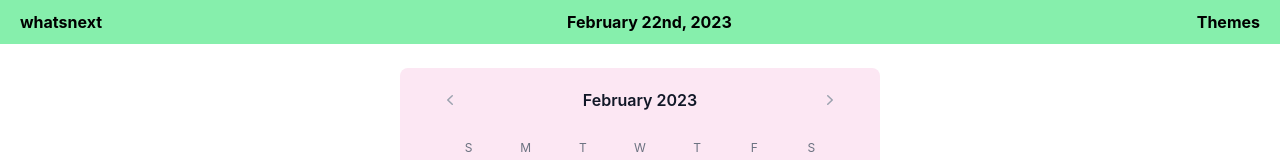
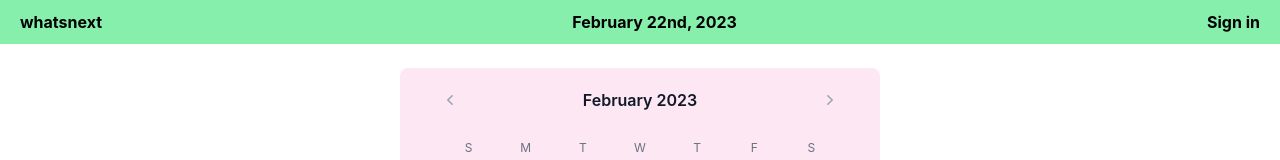
Before and after one commit to InnoLVKB/whatsnext, a Next.js app: page / in a window 1280 px wide. Shown: the top 160 px of the page. Built offline with nearby package versions, Linux system fonts and the light colour scheme; no server answers; the database is empty.

Commit message:
implemented oauth via next-auth

```diff
--- /dev/null
+++ b/app/AuthContext.tsx
@@ -0,0 +1,11 @@
+'use client';
+
+import { SessionProvider } from 'next-auth/react';
+
+export interface AuthContextProps {
+  children: React.ReactNode;
+}
+
+export default function AuthContext({ children }: AuthContextProps) {
+  return <SessionProvider>{children}</SessionProvider>;
+}
--- a/app/Header.tsx
+++ b/app/Header.tsx
@@ -2,15 +2,35 @@
 
 import { format } from 'date-fns';
 import { useContext } from 'react';
-import { ThemeContext } from '../app';
+// import { ThemeContext } from '../app';
+import { useSession, signIn, signOut } from 'next-auth/react';
 
 function Header() {
   // const { theme, toggleTheme } = useContext(ThemeContext);
+  const { data: session, status } = useSession();
+
   return (
     <div className='flex justify-between items-center w-screen px-5 bg-green-300 h-11'>
       <div className='font-bold'>whatsnext</div>
       <div className='font-bold'>{format(new Date(), 'MMMM do, yyyy')}</div>
-      <div className='font-bold'>Themes</div>
+      <div className='font-bold'>
+        {status === 'authenticated' && (
+          <>
+            <div className='font-bold'>{session?.user?.name}</div>
+            <button
+              className='font-bold'
+              onClick={() => signOut({ callbackUrl: '/' })}
+            >
+              Sign out
+            </button>
+          </>
+        )}
+        {status === 'unauthenticated' && (
+          <button className='font-bold' onClick={() => signIn()}>
+            Sign in
+          </button>
+        )}
+      </div>
 
     </div>
   )
--- a/app/layout.tsx
+++ b/app/layout.tsx
@@ -1,3 +1,5 @@
+import AuthContext from './AuthContext';
+
 export default function RootLayout({
   children,
 }: {
@@ -6,7 +8,11 @@ export default function RootLayout({
   return (
     <html>
       <head />
-      <body>{children}</body>
+      <body>
+        <AuthContext>
+          {children}
+        </AuthContext>
+      </body>
     </html>
   )
 }
--- a/app/login/page.tsx
+++ b/app/login/page.tsx
@@ -4,6 +4,7 @@ import { redirect } from 'next/navigation'
 import { LockClosedIcon } from '@heroicons/react/20/solid'
 import { useRouter } from 'next/navigation';
 import Image, { ImageProps } from 'next/image'
+import { useSession, signIn, signOut } from 'next-auth/react';
 import '../globals.css'
 
 function LoginPage() {
--- a/app/pages/api/test.ts
+++ /dev/null
@@ -1,5 +0,0 @@
-import { NextApiRequest, NextApiResponse } from 'next'
-
-export default function handler(req: NextApiRequest, res: NextApiResponse) {
-  res.status(200).json({ name: 'poo poo pee pee' })
-}
--- a/app/pages/api/users.ts
+++ /dev/null
@@ -1,12 +0,0 @@
-import type { NextApiRequest, NextApiResponse } from 'next'
-
-// Fake users data
-const users = [{ id: 1 }, { id: 2 }, { id: 3 }]
-
-export default function handler(
-    _req: NextApiRequest,
-    res: NextApiResponse
-  ) {
-    // Get data from your database
-    res.status(200).json(users)
-  }
--- a/pages/api/auth.ts
+++ /dev/null
@@ -1,24 +0,0 @@
-//all dynamic routes for NextAuth
-//contains all gloabal NextAuth configs
-
-import NextAuth from 'next-auth';
-import GithubProvider from 'next-auth/providers/github'
-import GoogleProvider from 'next-auth/providers/google'
-
-
-export const authOptions = {
-    // Configure one or more authentication providers
-    providers: [
-      GithubProvider({
-        clientId: process.env.GITHUB_ID,
-        clientSecret: process.env.GITHUB_SECRET,
-      }),
-      // ...add more providers here
-      GoogleProvider({
-        clientId: process.env.GOOGLE_ID,
-        clientSecret: process.env.GOOGLE_SECRET
-    }),
-    ],
-  }
-
-  export default NextAuth(authOptions)
--- /dev/null
+++ b/pages/api/auth/[...nextauth].ts
@@ -0,0 +1,47 @@
+//all dynamic routes for NextAuth
+//contains all gloabal NextAuth configs
+
+import NextAuth from 'next-auth';
+import GithubProvider from 'next-auth/providers/github'
+import GoogleProvider from 'next-auth/providers/google'
+import CredentialsProvider from 'next-auth/providers/credentials'
+
+
+export const authOptions = {
+    // Configure one or more authentication providers
+    providers: [
+      GithubProvider({
+        clientId: process.env.GITHUB_ID,
+        clientSecret: process.env.GITHUB_SECRET,
+      }),
+      // ...add more providers here
+      GoogleProvider({
+        clientId: process.env.GOOGLE_ID,
+        clientSecret: process.env.GOOGLE_SECRET
+      }),
+      // CredentialsProvider({
+      //   name: 'Username',
+      //   credentials: {
+      //     username: { label: "Username", type: "text", placeholder: "otis" },
+      //     password: {  label: "Password", type: "password" }
+      //   },
+      //   async authorize(credentials, req) {
+      //     const res = await fetch('http://localhost:3000/api/login', {
+      //       method: 'POST',
+      //       headers: { 'Content-Type': 'application/json' },
+      //       body: JSON.stringify(credentials)
+      //     })
+      //     const user = await res.json()
+      //     if (user) {
+      //       console.log(user);
+      //       return user
+      //     } else {
+      //       return null
+      //     }
+      //   }
+      // })
+    ],
+  }
+
+
+  export default NextAuth(authOptions)
--- a/tsconfig.json
+++ b/tsconfig.json
@@ -8,7 +8,7 @@
     ],
     "allowJs": true,
     "skipLibCheck": true,
-    "strict": true,
+    "strict": false,
     "forceConsistentCasingInFileNames": true,
     "noEmit": true,
     "esModuleInterop": true,
```
